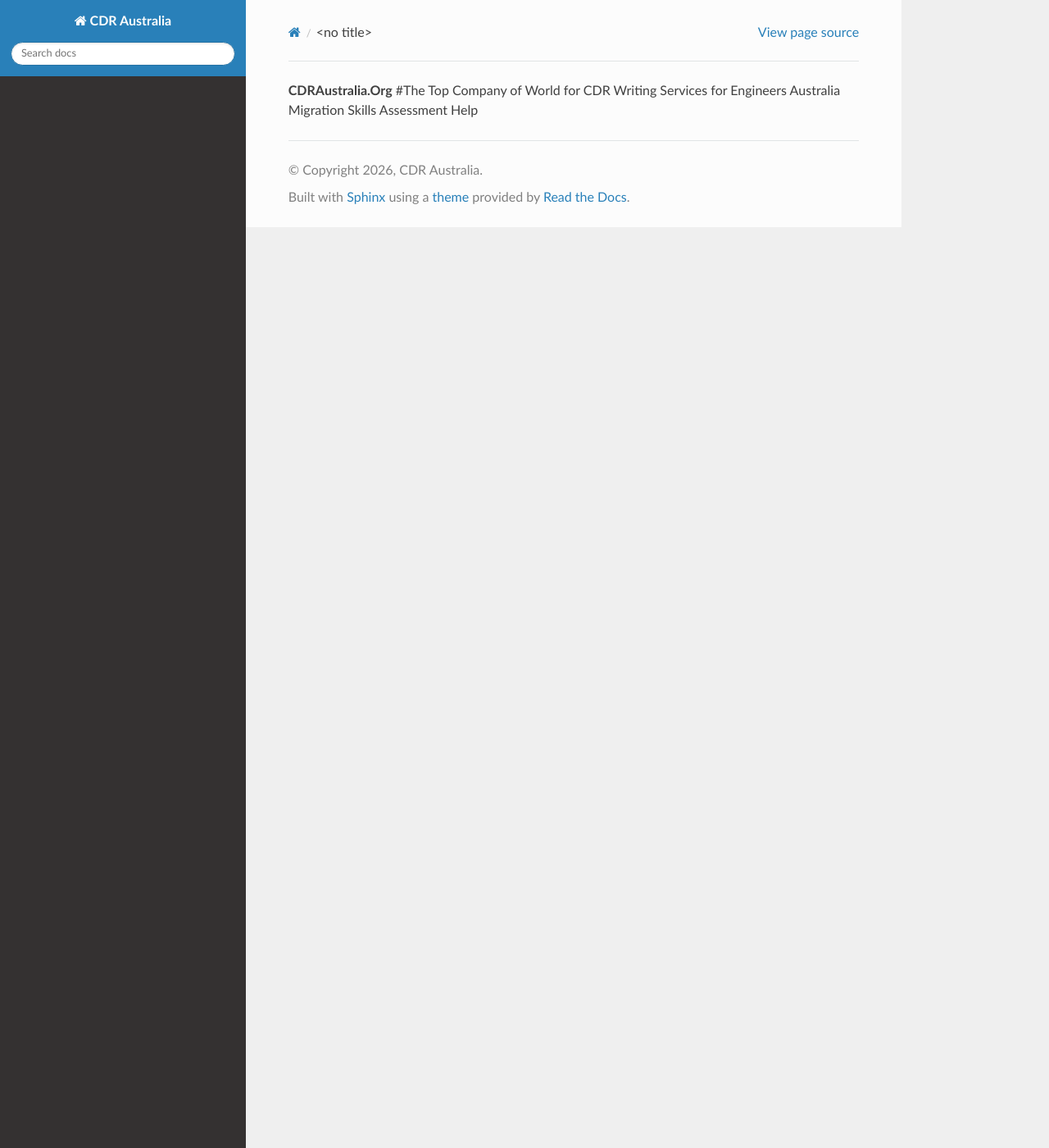
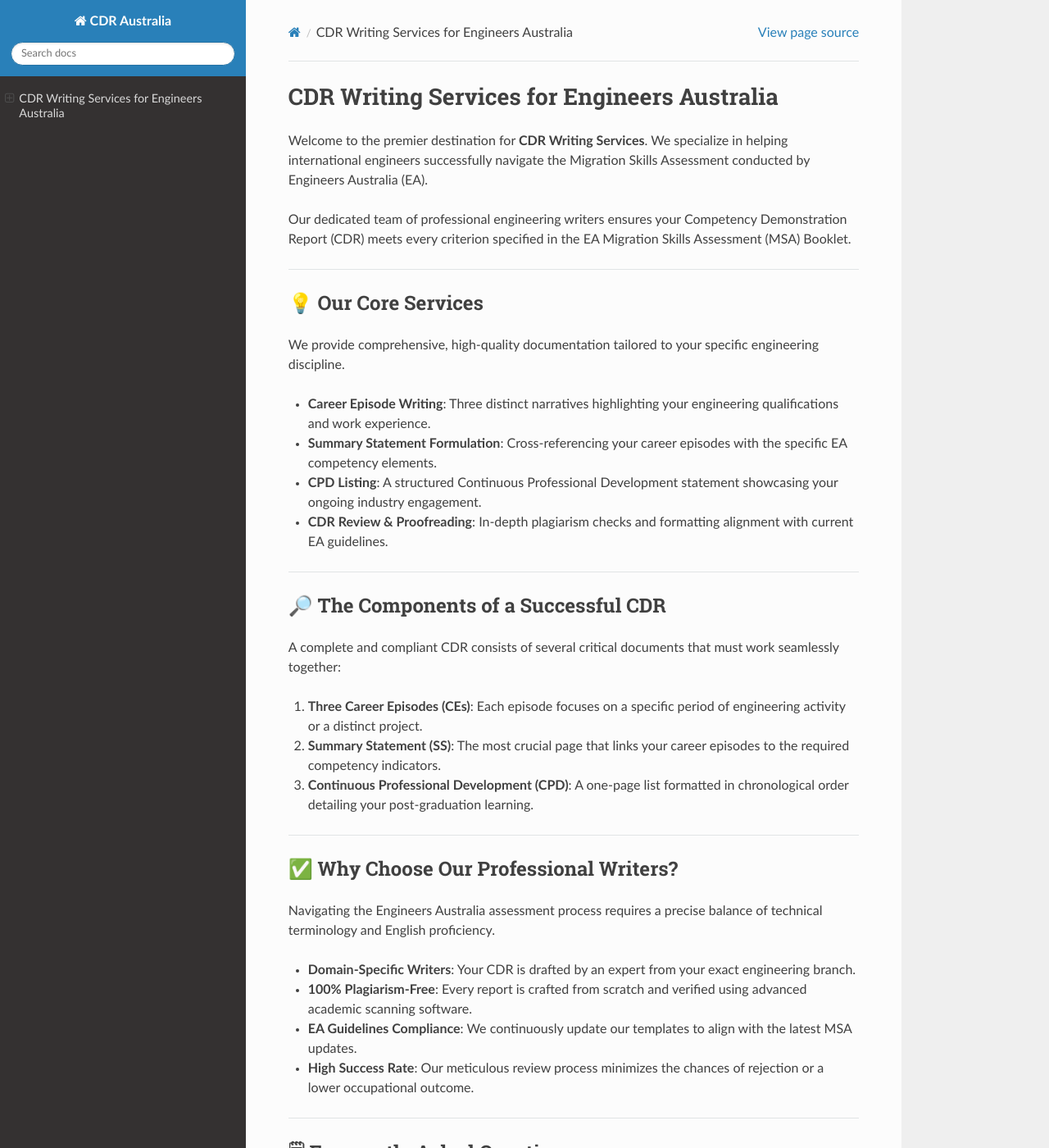
Before and after one commit to cdr-australia/cdraustralia.org, a Sphinx documentation site: the page built from docs/index.md, in a window 1280 px wide and 1400 px high. Shown: the whole window at 82% size. Built offline with Sphinx 7.4.7 and the Read the Docs theme 3.1.0, drawn with Linux system fonts in a browser that asks for light colours; some of the changed text lies outside the part shown.

Commit message:
Update index.md

```diff
--- a/docs/index.md
+++ b/docs/index.md
@@ -1,2 +1,56 @@
-**CDRAustralia.Org**
-#The Top Company of World for CDR Writing Services for Engineers Australia Migration Skills Assessment Help
+# CDR Writing Services for Engineers Australia
+
+Welcome to the premier destination for **CDR Writing Services**. We specialize in helping international engineers successfully navigate the Migration Skills Assessment conducted by Engineers Australia (EA).
+
+Our dedicated team of professional engineering writers ensures your Competency Demonstration Report (CDR) meets every criterion specified in the EA Migration Skills Assessment (MSA) Booklet.
+
+---
+
+## 💡 Our Core Services
+
+We provide comprehensive, high-quality documentation tailored to your specific engineering discipline.
+
+* **Career Episode Writing**: Three distinct narratives highlighting your engineering qualifications and work experience.
+* **Summary Statement Formulation**: Cross-referencing your career episodes with the specific EA competency elements.
+* **CPD Listing**: A structured Continuous Professional Development statement showcasing your ongoing industry engagement.
+* **CDR Review & Proofreading**: In-depth plagiarism checks and formatting alignment with current EA guidelines.
+
+---
+
+## 🔎 The Components of a Successful CDR
+
+A complete and compliant CDR consists of several critical documents that must work seamlessly together:
+
+1. **Three Career Episodes (CEs)**: Each episode focuses on a specific period of engineering activity or a distinct project.
+2. **Summary Statement (SS)**: The most crucial page that links your career episodes to the required competency indicators.
+3. **Continuous Professional Development (CPD)**: A one-page list formatted in chronological order detailing your post-graduation learning.
+
+---
+
+## ✅ Why Choose Our Professional Writers?
+
+Navigating the Engineers Australia assessment process requires a precise balance of technical terminology and English proficiency.
+
+* **Domain-Specific Writers**: Your CDR is drafted by an expert from your exact engineering branch.
+* **100% Plagiarism-Free**: Every report is crafted from scratch and verified using advanced academic scanning software.
+* **EA Guidelines Compliance**: We continuously update our templates to align with the latest MSA updates.
+* **High Success Rate**: Our meticulous review process minimizes the chances of rejection or a lower occupational outcome.
+
+---
+
+## 🗒 Frequently Asked Questions
+
+### What is the processing time for a CDR review?
+Standard drafting and review typically take 2 to 3 weeks, depending on the complexity of your engineering projects. Emergency expedited options are available.
+
+### Can I provide my own academic projects for Career Episodes?
+Yes, you can use major final-year university projects, internship tasks, or professional work experiences as foundations for your Career Episodes.
+
+### How do you protect my data privacy?
+We enforce strict confidentiality agreements. Your engineering designs, project documentation, and identity are never shared or repurposed.
+
+---
+
+## ➡️ Get Started Today
+
+Do not risk your Australian migration goals with an incomplete or poorly formatted report. Contact our support desk today to receive an initial evaluation of your engineering documents.
```
